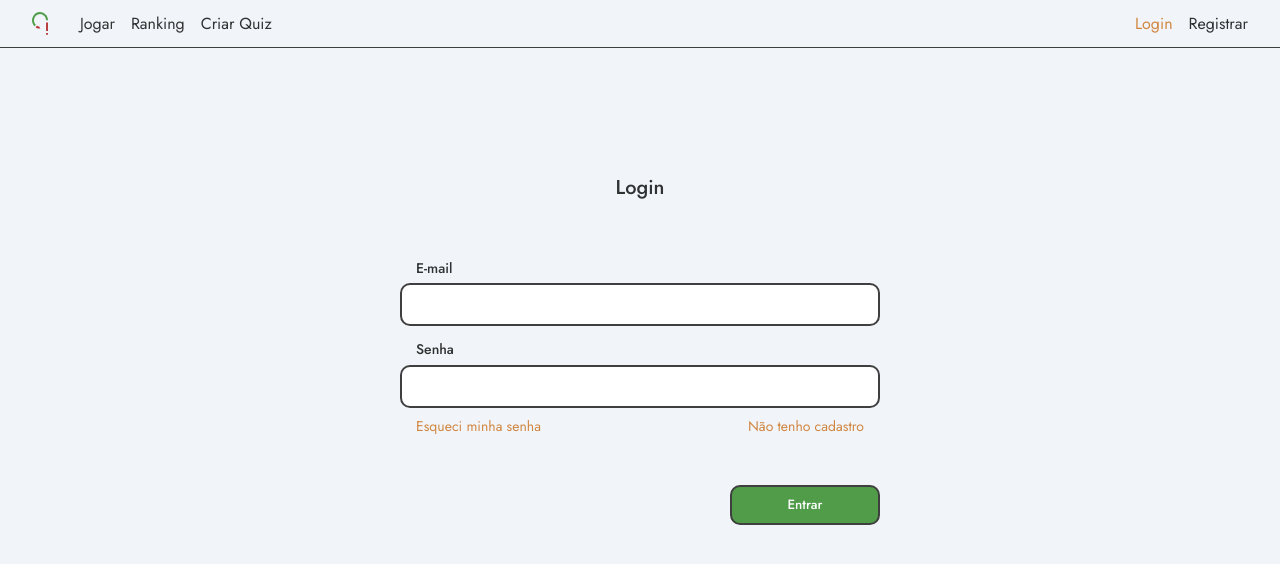
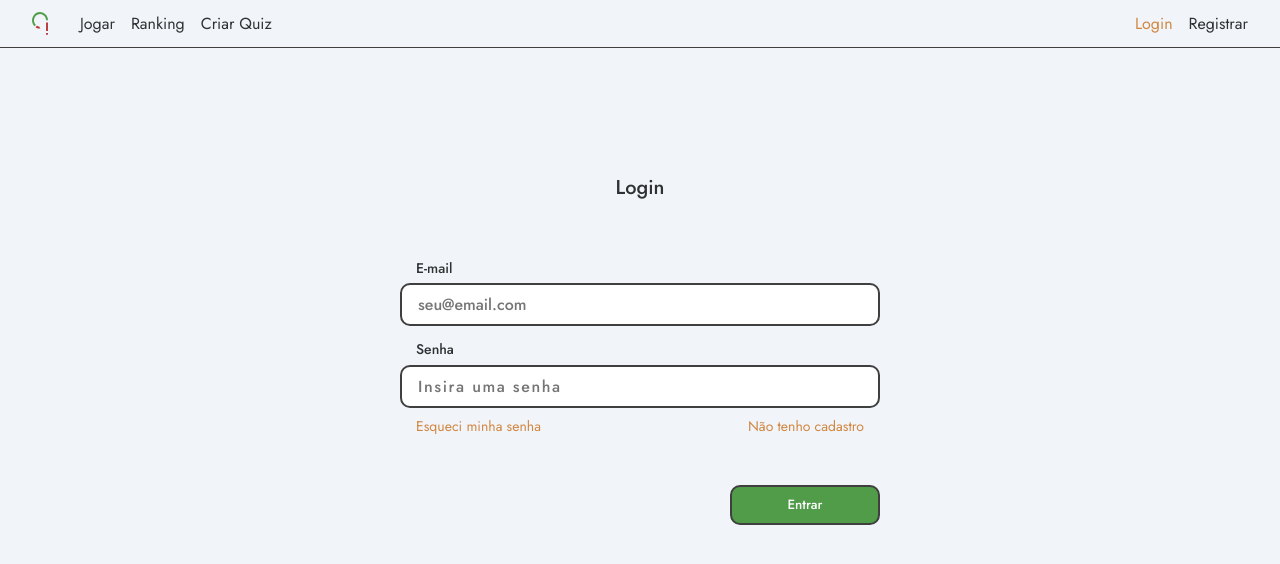
Before and after one commit to mariaEdCaldas/grupo_09-PW-T02-2023-2, a React (Vite) app in the folder front-quiz/: page /#/login in a window 1280 px wide. Shown: the top 564 px of the page. Built offline with nearby package versions, Linux system fonts and the light colour scheme.

Commit message:
adding placeholders

```diff
--- a/front-quiz/src/components/form/inputs/textInput/TextInput.scss
+++ b/front-quiz/src/components/form/inputs/textInput/TextInput.scss
@@ -21,7 +21,3 @@ $input-border-radius: 10px;
     padding: .5rem 1rem;
     font-size: 1rem;
 }
-input[type="password"]{
-    letter-spacing: .1rem;
-
-}
--- a/front-quiz/src/pages/Registrar.tsx
+++ b/front-quiz/src/pages/Registrar.tsx
@@ -11,16 +11,19 @@ export default function Registrar() {
                     <TextInput
                         id="name"
                         label="Nome"
+                        placeholder="Insira seu nome"
                         required
                     ></TextInput>
                     <TextInput
                         id="email"
+                        placeholder="seu@email.com"
                         label="E-mail"
                         type="email"
                         required
                     ></TextInput>
                     <TextInput
                         id="password"
+                        placeholder="Insira uma senha"
                         label="Senha"
                         type="password"
                         required
--- a/front-quiz/src/pages/login/Login.tsx
+++ b/front-quiz/src/pages/login/Login.tsx
@@ -12,12 +12,14 @@ export default function Login() {
                     <TextInput
                         id="email"
                         label="E-mail"
+                        placeholder="seu@email.com"
                         type="email"
                         required
                     ></TextInput>
                     <TextInput
                         id="password"
                         label="Senha"
+                        placeholder="Insira uma senha"
                         type="password"
                         required
                     ></TextInput>
--- a/front-quiz/src/pages/quizBuilder/QuizBuilder.tsx
+++ b/front-quiz/src/pages/quizBuilder/QuizBuilder.tsx
@@ -27,6 +27,7 @@ export default function QuizBuilder() {
                             <TextInput
                                 id="quiz-name"
                                 label="Nome questionário"
+                                placeholder="Insira o nome do questionário"
                                 required
                             />
                         </div>
```
